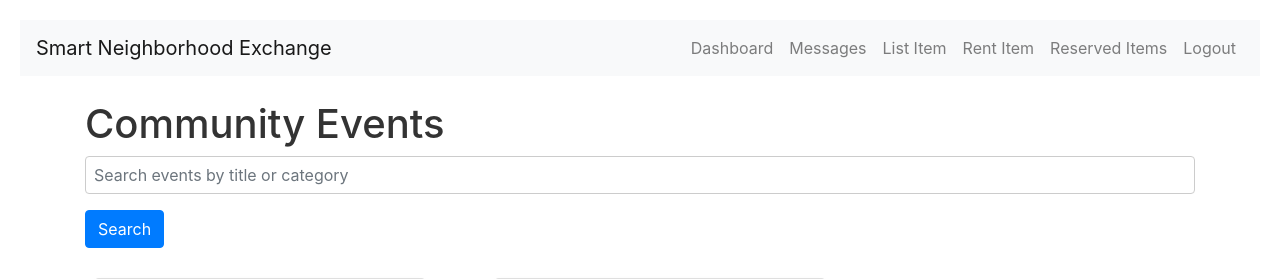
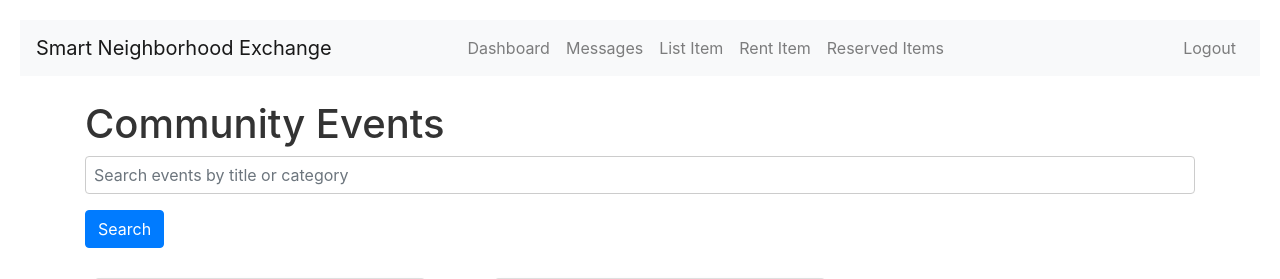
Before and after one commit to ynallamo/Team21, a Flask app: page /community_events in a window 1280 px wide. Shown: the top 279 px of the page. Run offline with Flask 3, Linux system fonts and the light colour scheme; data comes from the database, SQL or seed files in the repository; some libraries are stand-ins or nearby versions.

Commit message:
base header align

```diff
--- a/templates/base.html
+++ b/templates/base.html
@@ -16,7 +16,8 @@
             <span class="navbar-toggler-icon"></span>
         </button>
         <div class="collapse navbar-collapse" id="navbarNav">
-            <ul class="navbar-nav ml-auto">
+            <!-- Centered Navigation Links -->
+            <ul class="navbar-nav mx-auto">
                 <li class="nav-item">
                     <a class="nav-link" href="{{ url_for('dashboard') }}">Dashboard</a>
                 </li>
@@ -32,6 +33,10 @@
                 <li class="nav-item">
                     <a class="nav-link" href="{{ url_for('reserved_items') }}">Reserved Items</a>
                 </li>
+            </ul>
+
+            <!-- Right-aligned Logout Link -->
+            <ul class="navbar-nav ml-auto">
                 <li class="nav-item">
                     <a class="nav-link" href="{{ url_for('logout') }}">Logout</a>
                 </li>
```
